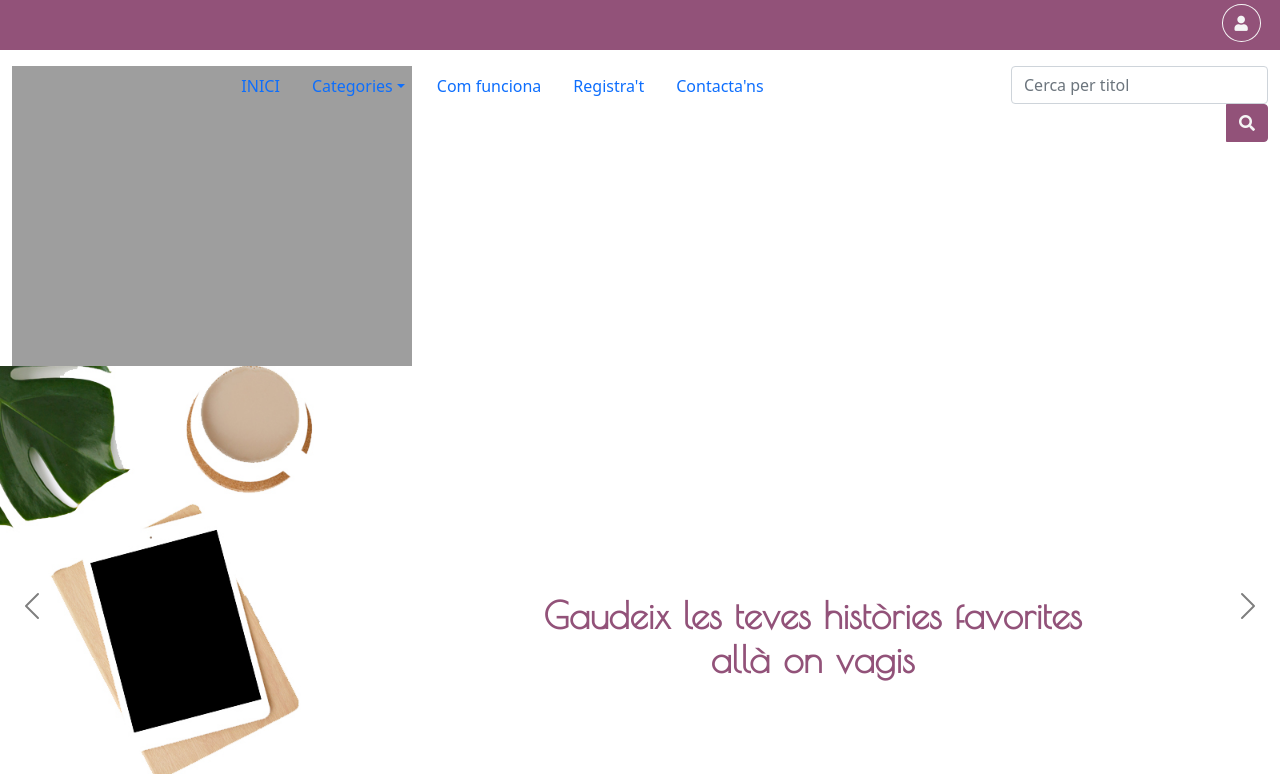
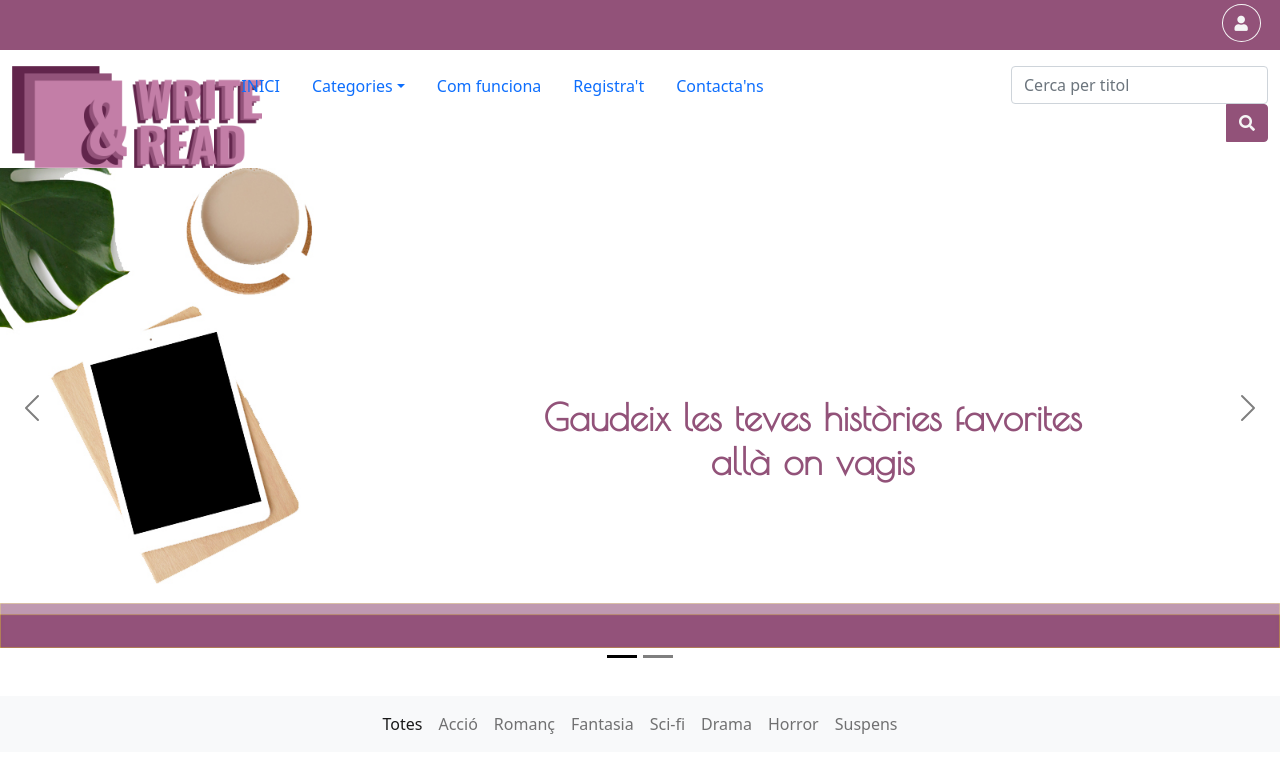
Before and after one commit to demateu/write_and_read, a PHP site: page /write_and_read/ in a window 1280 px wide. Shown: the top 774 px of the page. Run offline with PHP 8.4, Linux system fonts and the light colour scheme.

Commit message:
añado logo, favicon, rectifico flechas de los sliders para que se vuelvan a mover

```diff
--- a/view/layout/footer.php
+++ b/view/layout/footer.php
@@ -76,4 +76,6 @@
 
     </div><!--FIN CONTAINER FLUID-->
 
+    <!-- Option 1: Bootstrap Bundle with Popper -->
+    <script src="https://cdn.jsdelivr.net/npm/bootstrap@5.0.0-beta2/dist/js/bootstrap.bundle.min.js" integrity="sha384-b5kHyXgcpbZJO/tY9Ul7kGkf1S0CWuKcCD38l8YkeH8z8QjE0GmW1gYU5S9FOnJ0" crossorigin="anonymous"></script>
 </body>
--- a/view/layout/header.php
+++ b/view/layout/header.php
@@ -9,28 +9,27 @@
     <meta name="viewport" content="width=device-width, initial-scale=1.0">
     <title>Write&Read</title>
 
+    <link rel="icon" href="<?=base_url?>assets/img/identity/favicon_99px.ico">
     <!-- Favicon
-    <link rel="icon" href="demo_icon.gif" type="image/gif" sizes="16x16">
-
+    <link rel="icon" href="../../assets/img/identity/wr_favicon_32px.png" type="image/png" sizes="32x32">
     Para incluir un favicon en formato .ico , debemos utilizar la siguiente línea:
     <link rel="icon" type="image/x-icon" href="/RUTA/FICHERO_FAVICON.ico">
     Para incluir un favicon en formato .gif , debemos utilizar la siguiente línea:
     <link rel="icon" type="image/gif" href="/RUTA/FICHERO_FAVICON.gif">
     Para incluir un favicon en formato .png , debemos utilizar la siguiente línea:
-    <link rel="icon" type="image/png" href="/RUTA/FICHERO_FAVICON.png">
-    -->
+    <link rel="icon" type="image/png" href="../../assets/img/identity/wr_favicon_32px.png">-->
+
 
     <!-- Font awesome CDN -->
     <link rel="stylesheet" href="https://cdnjs.cloudflare.com/ajax/libs/font-awesome/5.15.3/css/all.min.css" integrity="sha512-iBBXm8fW90+nuLcSKlbmrPcLa0OT92xO1BIsZ+ywDWZCvqsWgccV3gFoRBv0z+8dLJgyAHIhR35VZc2oM/gI1w==" crossorigin="anonymous" />
 
-    <!--Bootstrap CDN-->
+    <!-- Bootstrap CSS -->
     <link href="https://cdn.jsdelivr.net/npm/bootstrap@5.0.0-beta2/dist/css/bootstrap.min.css" rel="stylesheet" integrity="sha384-BmbxuPwQa2lc/FVzBcNJ7UAyJxM6wuqIj61tLrc4wSX0szH/Ev+nYRRuWlolflfl" crossorigin="anonymous">
-    <script src="https://cdn.jsdelivr.net/npm/bootstrap@5.0.0-beta2/dist/js/bootstrap.bundle.min.js" integrity="sha384-b5kHyXgcpbZJO/tY9Ul7kGkf1S0CWuKcCD38l8YkeH8z8QjE0GmW1gYU5S9FOnJ0" crossorigin="anonymous"></script>
 
     <!-- CSS
     script para que vaya cargando version nueva y solucione el almacenado en cache-->
     <link rel="stylesheet" href="assets/css/styles.css?v=<?php echo time(); ?>" />
-    <script src="/js/functions.js?v=<?php echo time(); ?>"></script>
+
 </head>
 
 <body>
@@ -56,7 +55,7 @@
                 <!--Logo i buscador de la web -->
                 <div class="col-2" id="logo_search">
                     <a href="<?=base_url?>index.php">
-                        <img src="<?=base_url?>#" alt="logo" />
+                        <img src="<?=base_url?>assets/img/identity/wr_logo_250px.png" alt="logo" width="250" height="auto"/>
                     </a>
                 </div>
                 <!--  MENU  -->
--- a/view/layout/slider.php
+++ b/view/layout/slider.php
@@ -1,29 +1,35 @@
 <!-- Banner carousel publicitari -->
 <div class="row justify-content-center mx-auto">
     <!--<div class="col">-->
-        <div  class="carousel carousel-dark slide p-0" data-bs-ride="carousel">
+        <div id="banner" class="carousel carousel-dark slide p-0" data-bs-ride="carousel">
+
+            <!--indicador posicion slider-->
             <div class="carousel-indicators">
                 <button type="button" data-bs-target="#banner" data-bs-slide-to="0" class="active" aria-current="true" aria-label="Slide 1"></button>
                 <button type="button" data-bs-target="#banner" data-bs-slide-to="1" aria-label="Slide 2"></button>
             </div>
 
             <div class="carousel-inner">
-                <div class="carousel-item active">
+                <!--Slide 1-->
+                <div class="carousel-item active" data-bs-interval="10000">
                     <img src="<?=base_url?>assets/img/banner/banner1.jpg" class="d-block w-100" alt="El millor lloc per a disfrutar histories emocionants">
                     <div class="carousel-caption trickcenter">
                         <h5>Gaudeix les teves històries favorites allà on vagis</h5>
                     </div>
                 </div>
 
-                <div class="carousel-item">
+                <!--Slide 2-->
+                <div class="carousel-item" data-bs-interval="2000">
                     <img src="<?=base_url?>assets/img/banner/banner2.jpg" class="d-block w-100" alt="Vols ser un scriptor? Ara pots amb nosaltres">
                     <div class="carousel-caption trickcenter">
                         <h5>Vols ser escriptor? Ara pots amb nosaltres.</h5>
                         <button type="button" class="btn mt-3" id="btn_subcr">Subscriu-te</button>
                     </div>
                 </div>
+
             </div>
 
+            <!--Flechas lados-->
             <button class="carousel-control-prev" type="button" data-bs-target="#banner" data-bs-slide="prev">
                 <span class="carousel-control-prev-icon" aria-hidden="true"></span>
                 <span class="visually-hidden">Enrere</span>
```
Also changed, not shown: assets/img/identity/favicon_99px.ico (added), assets/img/identity/wr_favicon_32px.png (added), assets/img/identity/wr_logo_250px.png (added), 3 other files.
